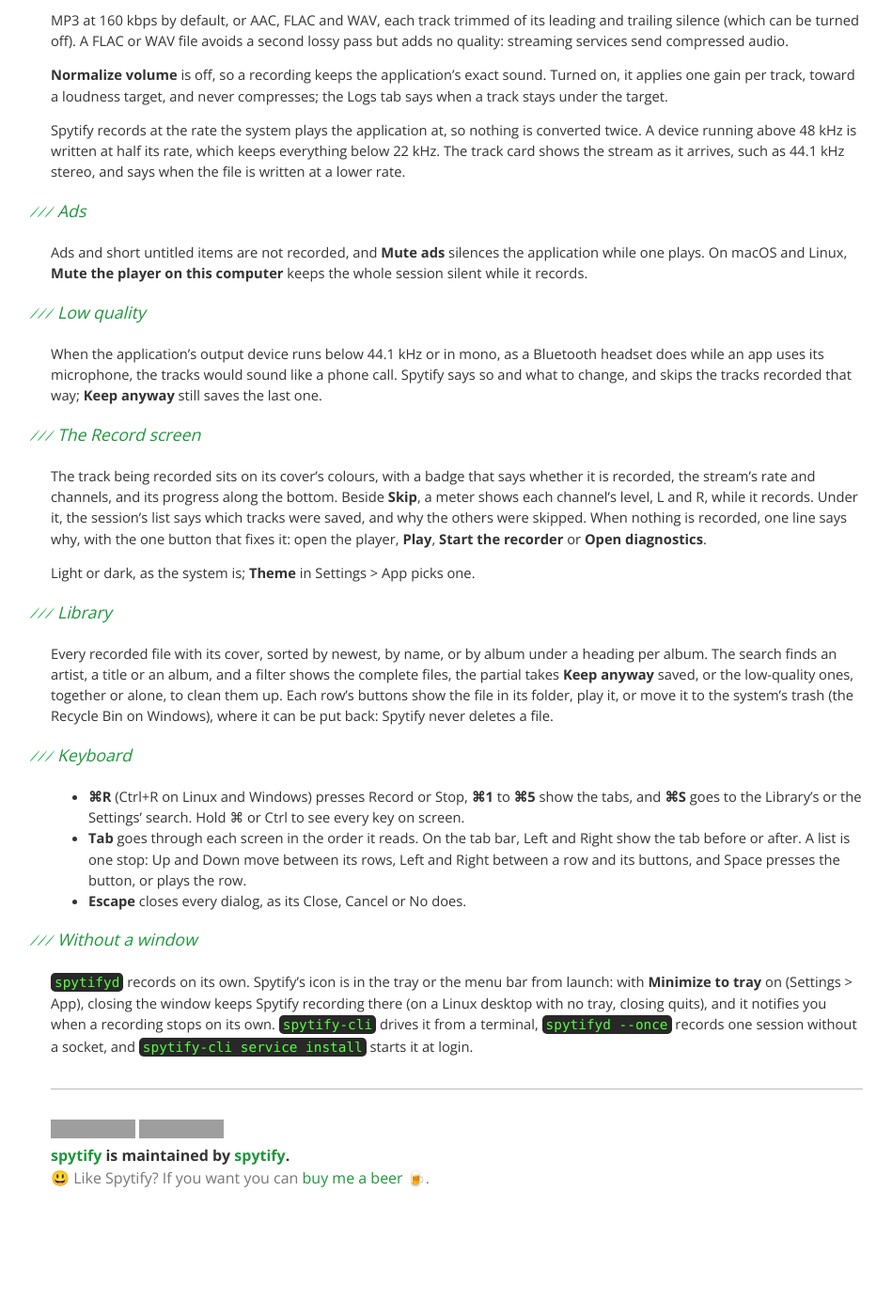
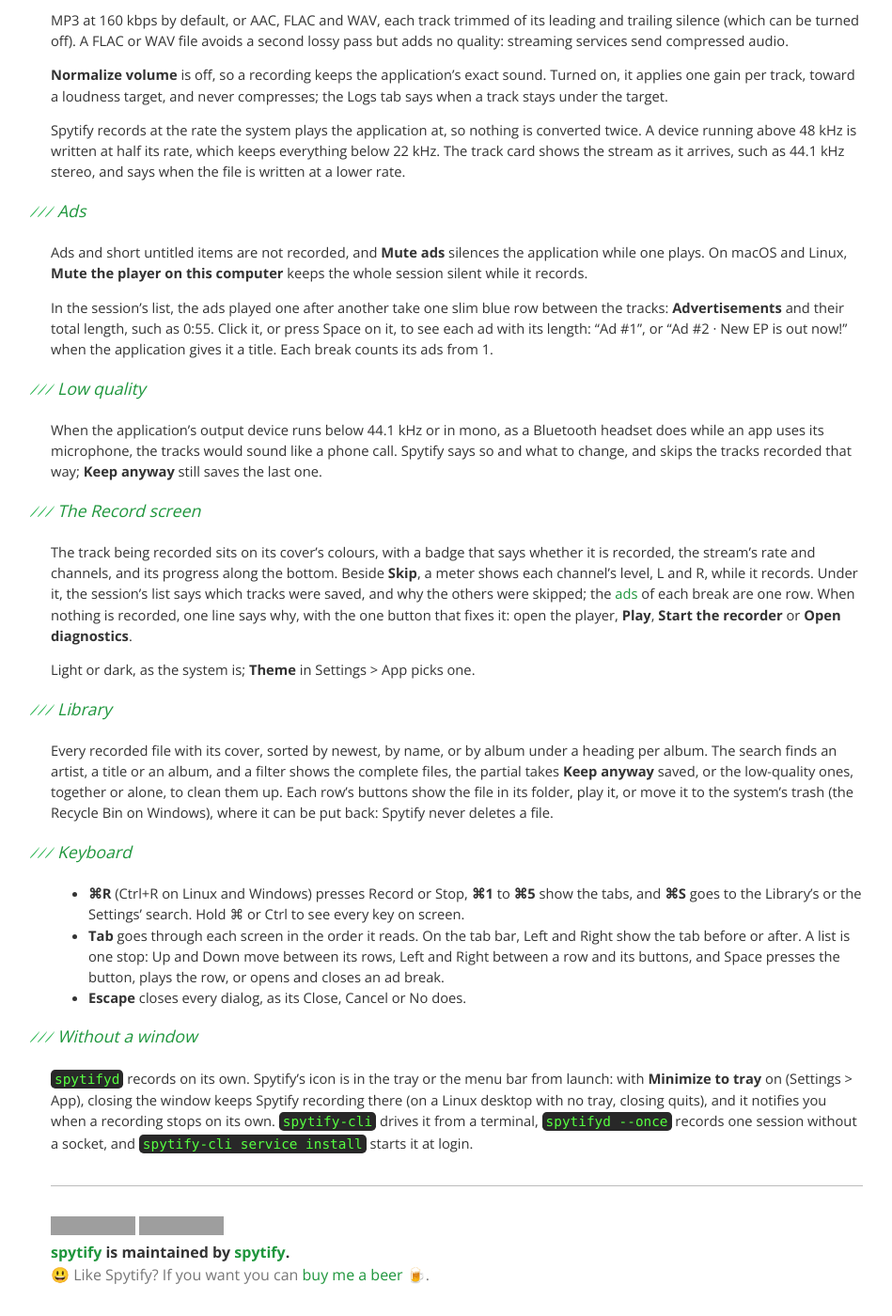
Before and after one commit to spytify/spytify, a Jekyll site: the page built from v2/features.md, in a window 1280 px wide and 1400 px high, scrolled down 933 px. Shown: the whole window at 94% size, without its empty margins (154-1103 px from the left). Built offline with Jekyll 4.4.1, drawn with Linux system fonts in a browser that asks for light colours; before the commit the page ends 2230 px from its top, so only the background shows below that; grey boxes are pictures that could not be loaded.

Commit message:
v2 docs: each ad break is one blue row in the session list
- features.md, Ads: the ads played one after another are one slim blue
  row, "Advertisements" and their length, that a click or Space opens to
  each ad with its length; each break counts its ads from 1.
- features.md, The Record screen and Keyboard: each break's ads are one
  row, and Space opens and closes it.
- The overview's pictures show the session with an ad break, as the
  README's do in #722.

Co-Authored-By: Claude Haiku 5.5 <noreply@anthropic.com>

```diff
--- a/v2/features.md
+++ b/v2/features.md
@@ -33,13 +33,15 @@ Spytify records at the rate the system plays the application at, so nothing is c
 
 Ads and short untitled items are not recorded, and **Mute ads** silences the application while one plays. On macOS and Linux, **Mute the player on this computer** keeps the whole session silent while it records.
 
+In the session's list, the ads played one after another take one slim blue row between the tracks: **Advertisements** and their total length, such as 0:55. Click it, or press Space on it, to see each ad with its length: "Ad #1", or "Ad #2 · New EP is out now!" when the application gives it a title. Each break counts its ads from 1.
+
 ### [Low quality](#low-quality)
 
 When the application's output device runs below 44.1 kHz or in mono, as a Bluetooth headset does while an app uses its microphone, the tracks would sound like a phone call. Spytify says so and what to change, and skips the tracks recorded that way; **Keep anyway** still saves the last one.
 
 ### [The Record screen](#record-screen)
 
-The track being recorded sits on its cover's colours, with a badge that says whether it is recorded, the stream's rate and channels, and its progress along the bottom. Beside **Skip**, a meter shows each channel's level, L and R, while it records. Under it, the session's list says which tracks were saved, and why the others were skipped. When nothing is recorded, one line says why, with the one button that fixes it: open the player, **Play**, **Start the recorder** or **Open diagnostics**.
+The track being recorded sits on its cover's colours, with a badge that says whether it is recorded, the stream's rate and channels, and its progress along the bottom. Beside **Skip**, a meter shows each channel's level, L and R, while it records. Under it, the session's list says which tracks were saved, and why the others were skipped; the [ads](#ads) of each break are one row. When nothing is recorded, one line says why, with the one button that fixes it: open the player, **Play**, **Start the recorder** or **Open diagnostics**.
 
 Light or dark, as the system is; **Theme** in Settings > App picks one.
 
@@ -50,7 +52,7 @@ Every recorded file with its cover, sorted by newest, by name, or by album under
 ### [Keyboard](#keyboard)
 
 - **⌘R** (Ctrl+R on Linux and Windows) presses Record or Stop, **⌘1** to **⌘5** show the tabs, and **⌘S** goes to the Library's or the Settings' search. Hold ⌘ or Ctrl to see every key on screen.
-- **Tab** goes through each screen in the order it reads. On the tab bar, Left and Right show the tab before or after. A list is one stop: Up and Down move between its rows, Left and Right between a row and its buttons, and Space presses the button, or plays the row.
+- **Tab** goes through each screen in the order it reads. On the tab bar, Left and Right show the tab before or after. A list is one stop: Up and Down move between its rows, Left and Right between a row and its buttons, and Space presses the button, plays the row, or opens and closes an ad break.
 - **Escape** closes every dialog, as its Close, Cancel or No does.
 
 ### [Without a window](#headless)
```
Also changed, not shown: v2/overview.md (+1 -1 lines), assets/images/v2/recording-dark.png, assets/images/v2/recording.png.
